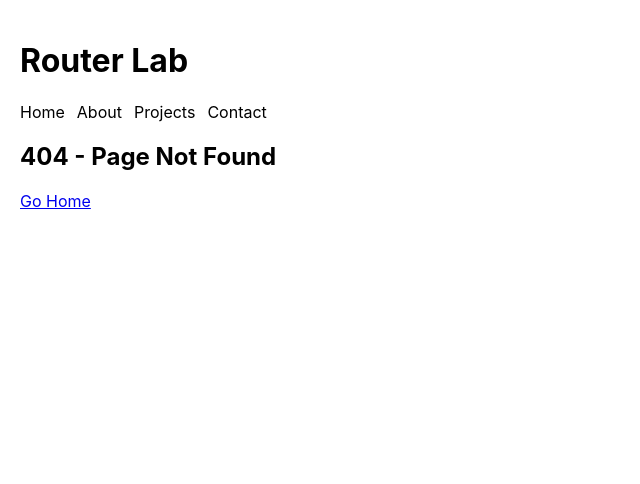
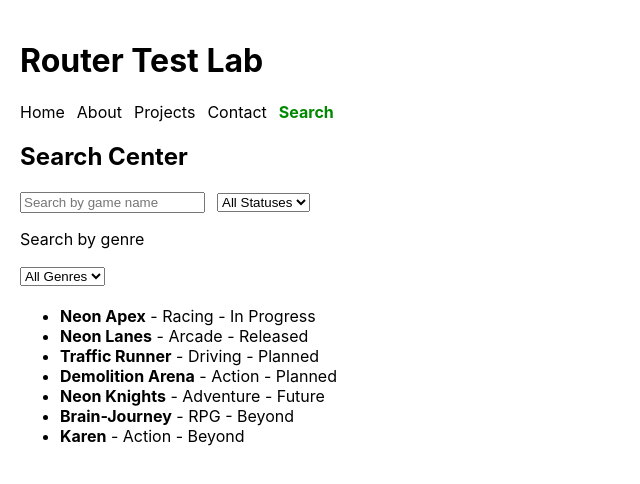
Before and after one commit to Jayj30pro/react-projects, a React (Create React App) app in the folder routing-test/: page /search in a window 1280 px wide. Before the commit this address had no page. Shown: the top 484 px of the page, without its empty margins (0-640 px from the left). Built offline with nearby package versions, Linux system fonts and the light colour scheme.

Commit message:
search-center

```diff
--- a/routing-test/src/App.js
+++ b/routing-test/src/App.js
@@ -9,6 +9,7 @@ import NotFound from "./pages/NotFound";
 import Dashboard from "./pages/Dashboard";
 import Profile from "./pages/Profile";
 import Settings from "./pages/Settings";
+import SearchCenter from "./pages/SearchCenter";
 
 export default function App() {
   return (
@@ -19,7 +20,7 @@ export default function App() {
         <Route path="projects" element={<Projects />} />
         <Route path="projects/:projectId" element={<ProjectDetails />} />
         <Route path="contact" element={<Contact />} />
-
+        <Route path="search" element={<SearchCenter />} />
         <Route path="dashboard" element={<Dashboard />}>
           <Route index element={<p>Choose Profile or Settings.</p>} />
           <Route path="profile" element={<Profile />} />
--- a/routing-test/src/Layout.js
+++ b/routing-test/src/Layout.js
@@ -3,19 +3,20 @@ import { NavLink, Outlet } from "react-router-dom";
 export default function Layout() {
   const navStyle = ({ isActive }) => ({
     fontWeight: isActive ? "bold" : "normal",
-    color: isActive ? "red" : "black",
+    color: isActive ? "#080" : "#000",
     textDecoration: "none",
   });
 
   return (
     <div style={{ padding: "20px" }}>
-      <h1>Router Lab</h1>
+      <h1>Router Test Lab</h1>
 
       <nav style={{ display: "flex", gap: "12px", marginBottom: "20px" }}>
         <NavLink to="/" style={navStyle}>Home</NavLink>
         <NavLink to="/about" style={navStyle}>About</NavLink>
         <NavLink to="/projects" style={navStyle}>Projects</NavLink>
         <NavLink to="/contact" style={navStyle}>Contact</NavLink>
+        <NavLink to="/search" style={navStyle}>Search</NavLink>
       </nav>
 
       <Outlet />
--- /dev/null
+++ b/routing-test/src/data/games.js
@@ -0,0 +1,46 @@
+const games = [
+  {
+    id: "neon-apex",
+    name: "Neon Apex",
+    genre: "Racing",
+    status: "In Progress",
+  },
+  {
+    id: "neon-lanes",
+    name: "Neon Lanes",
+    genre: "Arcade",
+    status: "Released",
+  },
+  {
+    id: "traffic-runner",
+    name: "Traffic Runner",
+    genre: "Driving",
+    status: "Planned",
+  },
+  {
+    id: "demolition-arena",
+    name: "Demolition Arena",
+    genre: "Action",
+    status: "Planned",
+  },
+  {
+    id: "neon-knights",
+    name: "Neon Knights",
+    genre: "Adventure",
+    status: "Future",
+  },
+  {
+    id: "brain-journey",
+    name: "Brain-Journey",
+    genre: "RPG",
+    status: "Beyond",
+  },
+  {
+    id: "karen",
+    name: "Karen",
+    genre: "Action",
+    status: "Beyond",
+  }
+];
+
+export default games;
--- /dev/null
+++ b/routing-test/src/pages/SearchCenter.js
@@ -0,0 +1,112 @@
+import { useSearchParams } from "react-router-dom";
+import games from "../data/games";
+
+export default function SearchCenter() {
+    const [searchParams, setSearchParams] = useSearchParams();
+
+    const query = searchParams.get("q") || "";
+    const status = searchParams.get("status") || "";
+    const genre =  searchParams.get("genre") || "";
+
+    const filteredGames = games.filter((game) => {
+        const matchesQuery = game.name.toLowerCase().includes(query.toLowerCase());
+        const matchesStatus = status ? game.status === status : true;
+        const matchesGenre =  genre ? game.genre === genre : true;
+
+        return matchesQuery && matchesStatus && matchesGenre;
+    });
+
+  function handleQueryChange(e) {
+    const newQuery = e.target.value;
+
+    setSearchParams((prev) => {
+      const params = new URLSearchParams(prev);
+
+      if (newQuery) {
+        params.set("q", newQuery);
+      } else {
+        params.delete("q");
+      }
+
+      return params;
+    });
+  }
+
+  function handleStatusChange(e) {
+    const newStatus = e.target.value;
+
+    setSearchParams((prev) => {
+      const params = new URLSearchParams(prev);
+
+      if (newStatus) {
+        params.set("status", newStatus);
+      } else {
+        params.delete("status");
+      }
+
+      return params;
+    });
+  }
+
+  function handleGenreChange(e) {
+    const newGenre = e.target.value;
+
+    setSearchParams((prev) => {
+        const params = new URLSearchParams(prev);
+
+        if(newGenre) {
+            params.set("genre", newGenre);
+        } else {
+            params.delete("genre");
+        }
+
+        return params;
+    })
+  }
+
+  return (
+    <div>
+      <h2>Search Center</h2>
+
+      <div style={{ marginBottom: "20px" }}>
+        <input
+          type="text"
+          placeholder="Search by game name"
+          value={query}
+          onChange={handleQueryChange}
+          style={{ marginRight: "12px" }}
+        />
+
+        <select value={status} onChange={handleStatusChange}>
+          <option value="">All Statuses</option>
+          <option value="Released">Released</option>
+          <option value="In Progress">In Progress</option>
+          <option value="Planned">Planned</option>
+          <option value="Future">Future</option>
+          <option value="Beyond">Beyond</option>
+        </select>
+
+        <p>Search by genre</p>
+        <select value={genre} onChange={handleGenreChange}>
+            <option value="">All Genres</option>
+            <option value="Racing">Racing</option>
+            <option value="Arcade">Arcade</option>
+            <option value="Driving">Driving</option>
+            <option value="Action">Action</option>
+            <option value="Adventure">Adventure</option>
+            <option value="RPG">RPG</option>
+        </select>
+      </div>
+
+      <ul>
+        {filteredGames.map((game) => (
+          <li key={game.id}>
+            <strong>{game.name}</strong> - {game.genre} - {game.status}
+          </li>
+        ))}
+      </ul>
+
+      {filteredGames.length === 0 && <p>No games found.</p>}
+    </div>
+  );
+}
```
